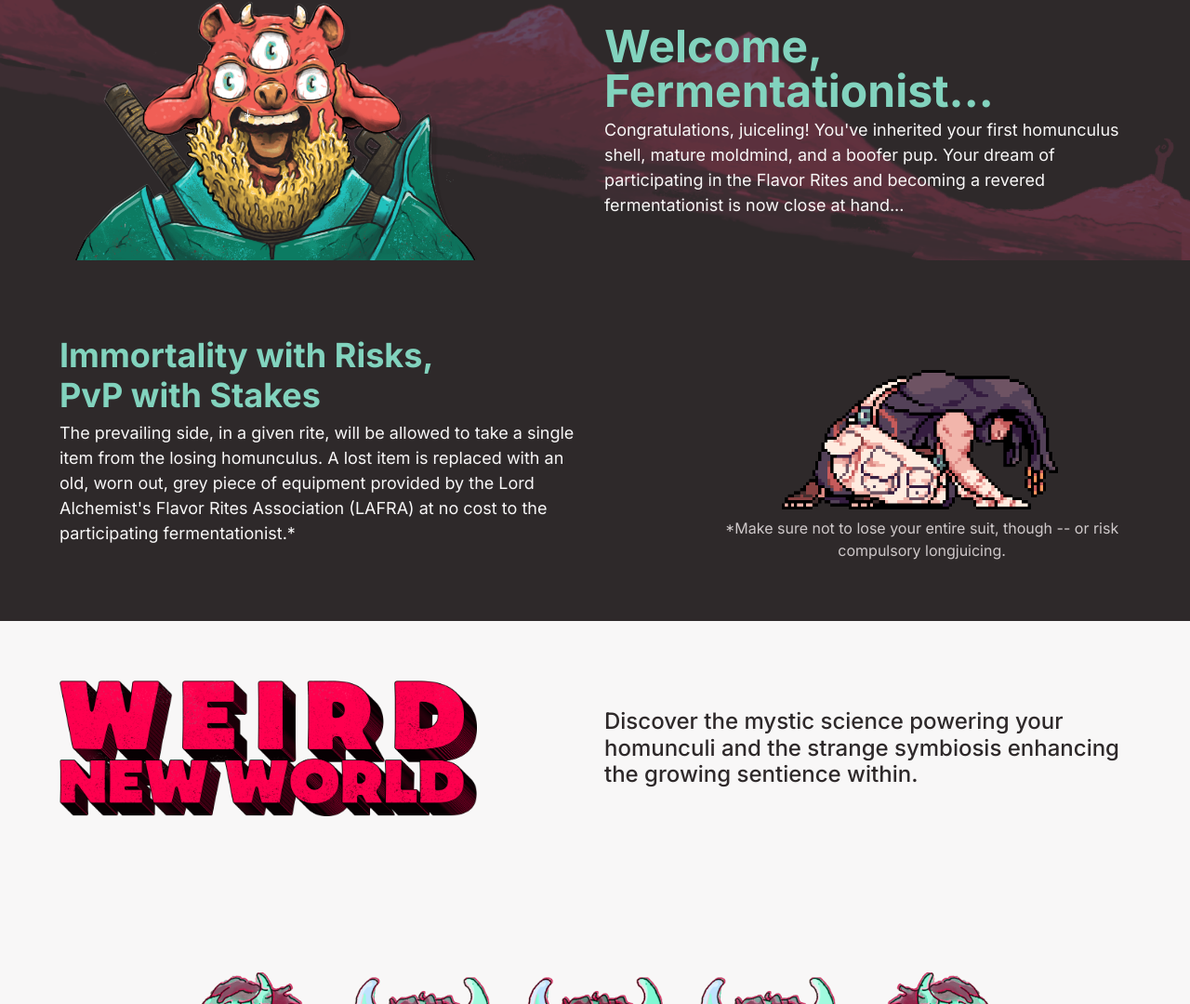
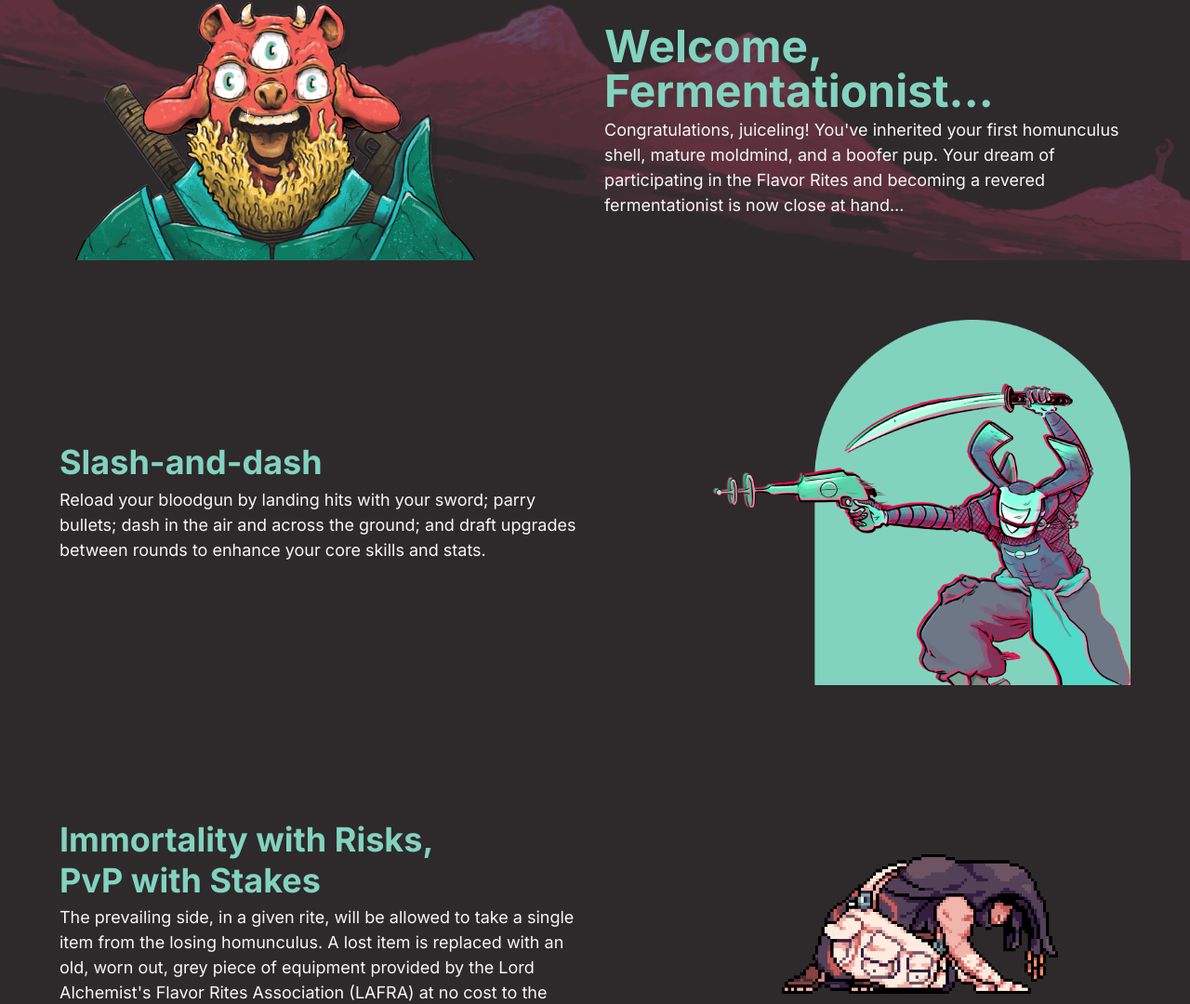
Before and after one commit to ronniekram/yybg, an Astro site: page / in a window 1280 px wide. Shown: the part 1318-2398 px from the top of the page at 93% size. Built offline with nearby package versions, Linux system fonts and the light colour scheme; Astro itself is replaced by a stand-in of ours.

Commit message:
feat: slash and dash

```diff
--- /dev/null
+++ b/src/components/sections/SlashDash.astro
@@ -0,0 +1,31 @@
+---
+import { Image } from "astro:assets";
+import slashDash from "@assets/graphics/slash-dash.png";
+---
+
+<section class="wrapper base">
+  <div class="content-col flex flex-col justify-center gap-y-1">
+    <h2 class="heading">Slash-and-dash</h2>
+    <p class="p-body">
+      Reload your bloodgun by landing hits with your sword; parry bullets; dash in the air and
+      across the ground; and draft upgrades between rounds to enhance your core skills and stats.
+    </p>
+  </div>
+  <div class="img-col lg:col-start-7 2xl:col-start-8">
+    <Image src={slashDash} alt="" loading="lazy" class="w-full h-auto" />
+  </div>
+</section>
+
+<style>
+  section {
+    @apply py-10 xl:py-16 place-content-center;
+  }
+
+  .heading {
+    @apply text-blue-300 font-bold text-center sm:text-left text-2xl lg:text-3xl xl:text-4xl 2xl:text-5xl;
+  }
+
+  .p-body {
+    @apply text-center sm:text-left text-sm lg:text-base xl:text-lg 2xl:text-xl;
+  }
+</style>
--- a/src/pages/index.astro
+++ b/src/pages/index.astro
@@ -4,6 +4,7 @@ import Hero from "@components/sections/Hero.astro";
 import ShootParrySlash from "@components/sections/ShootParrySlash.astro";
 import Steam from "@components/banners/Steam.astro";
 import Fermentationist from "@components/sections/Fermentationist.astro";
+import SlashDash from "@components/sections/SlashDash.astro";
 import Immortality from "@components/sections/Immortality.astro";
 import WeirdWorld from "@components/sections/WeirdWorld.astro";
 import Surreal from "@components/sections/Surreal.astro";
@@ -17,6 +18,7 @@ import Surreal from "@components/sections/Surreal.astro";
   <ShootParrySlash />
   <Steam />
   <Fermentationist />
+  <SlashDash />
   <Immortality />
   <WeirdWorld />
   <!-- ADD PARRALAX CARD HOVER EFFECT TO IMG -->
```
